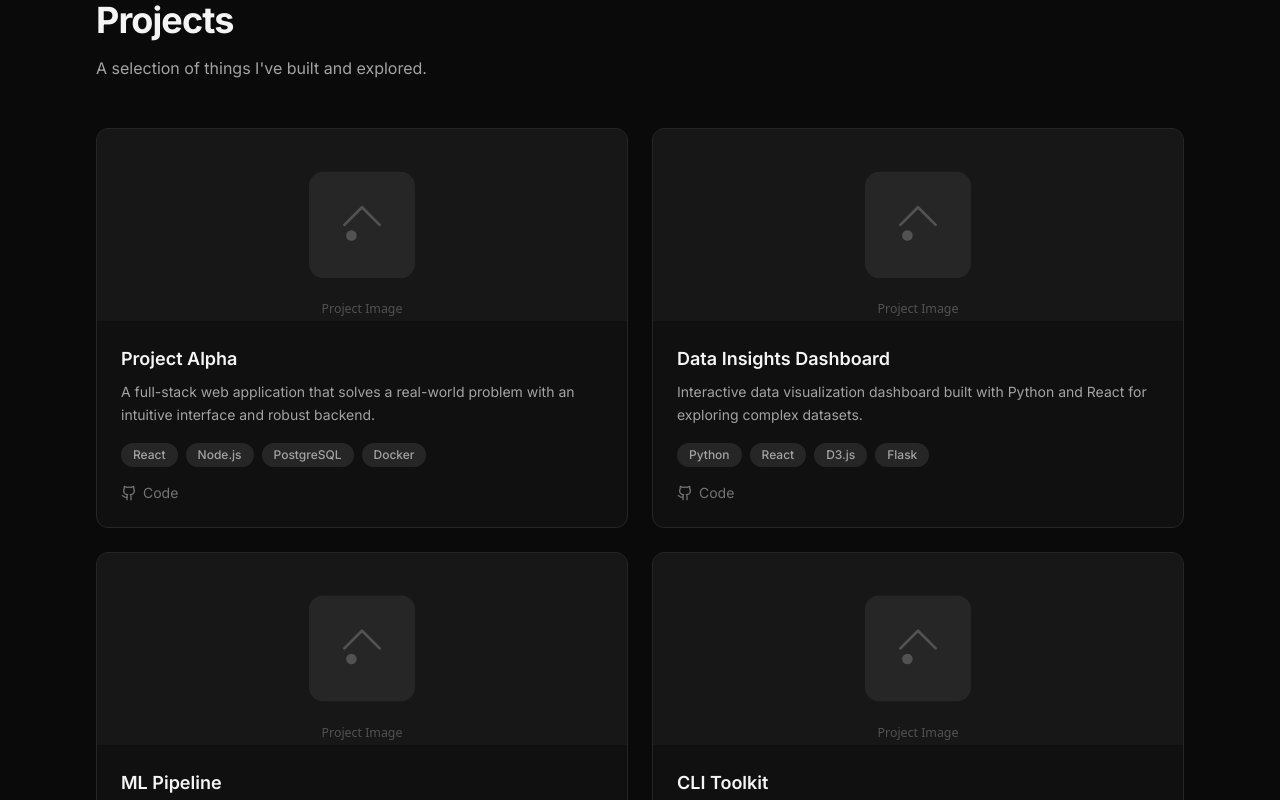
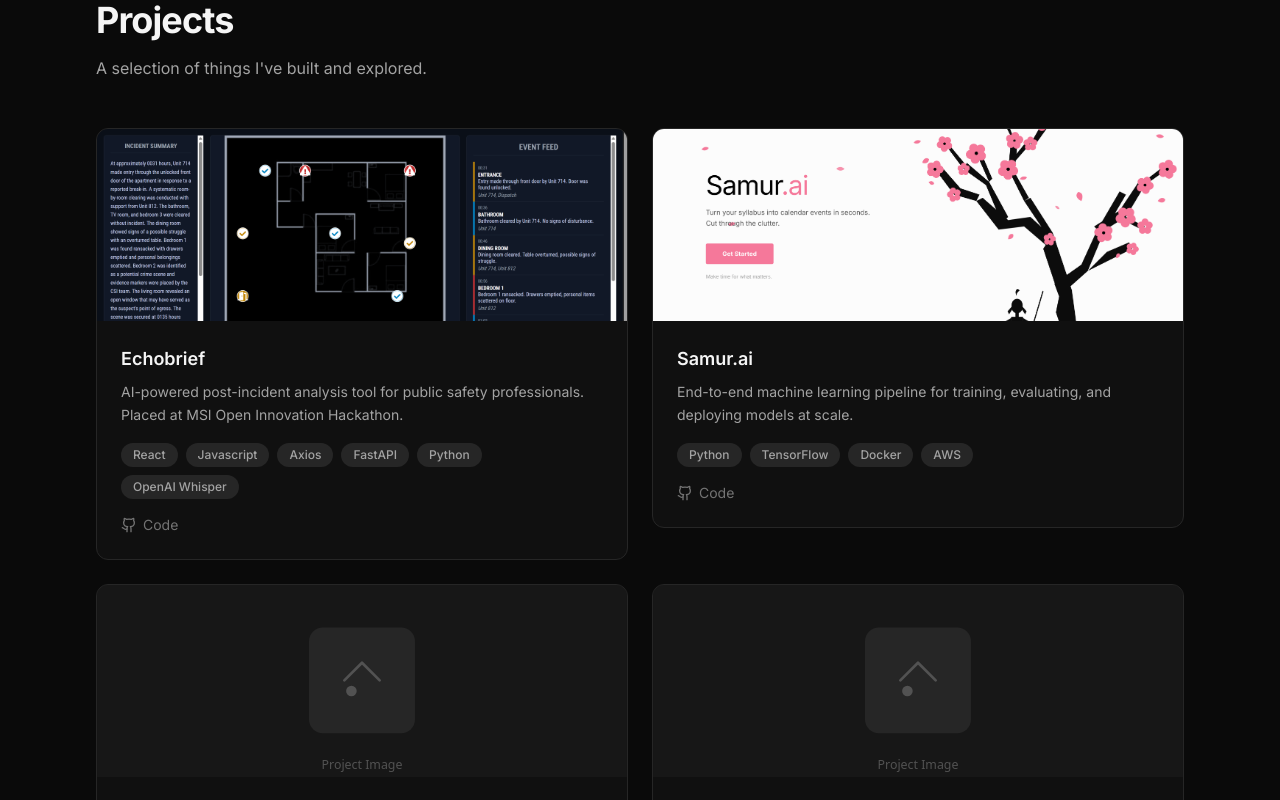
Before and after one commit to barmanax/personal-website-deployed, a Next.js app: page /projects in a window 1280 px wide. Shown: the part 160-960 px from the top of the page. Built offline with nearby package versions, Linux system fonts and the light colour scheme.

Commit message:
projects

```diff
--- a/src/data/content.ts
+++ b/src/data/content.ts
@@ -164,35 +164,35 @@
 
 export const projects: Project[] = [
   {
-    title: "Project Alpha",
+    title: "Echobrief",
     description:
-      "A full-stack web application that solves a real-world problem with an intuitive interface and robust backend.",
-    techTags: ["React", "Node.js", "PostgreSQL", "Docker"],
-    image: "/projects/placeholder.svg",
-    github: "https://github.com/yourusername/project-alpha",
+      "AI-powered post-incident analysis tool for public safety professionals. Placed at MSI Open Innovation Hackathon.",
+    techTags: ["React", "Javascript", "Axios", "FastAPI", "Python", "OpenAI Whisper"],
+    image: "/projects/echobrief.png",
+    github: "https://github.com/barmanax/echobrief",
   },
   {
-    title: "Data Insights Dashboard",
+    title: "Samur.ai",
+    description:
+      "End-to-end machine learning pipeline for training, evaluating, and deploying models at scale.",
+    techTags: ["Python", "TensorFlow", "Docker", "AWS"],
+    image: "/projects/samurai.png",
+    github: "https://github.com/barmanax/samur.ai",
+  },
+  {
+    title: "Popcorn Vision",
+    description:
+      "A collection of developer productivity tools packaged as a fast, ergonomic command-line interface.",
+    techTags: ["TypeScript", "Node.js", "CLI"],
+    image: "/projects/placeholder.svg",
+    github: "https://github.com/barmanax/popcorn-vision",
+  },
+    {
+    title: "Hypo",
     description:
       "Interactive data visualization dashboard built with Python and React for exploring complex datasets.",
     techTags: ["Python", "React", "D3.js", "Flask"],
     image: "/projects/placeholder.svg",
-    github: "https://github.com/yourusername/data-dashboard",
-  },
-  {
-    title: "ML Pipeline",
-    description:
-      "End-to-end machine learning pipeline for training, evaluating, and deploying models at scale.",
-    techTags: ["Python", "TensorFlow", "Docker", "AWS"],
-    image: "/projects/placeholder.svg",
-    github: "https://github.com/yourusername/ml-pipeline",
-  },
-  {
-    title: "CLI Toolkit",
-    description:
-      "A collection of developer productivity tools packaged as a fast, ergonomic command-line interface.",
-    techTags: ["TypeScript", "Node.js", "CLI"],
-    image: "/projects/placeholder.svg",
-    github: "https://github.com/yourusername/cli-toolkit",
+    github: "https://github.com/barmanax/hypo",
   },
 ];
```
Also changed, not shown: public/projects/echobrief.png (added), public/projects/samurai.png (added).
